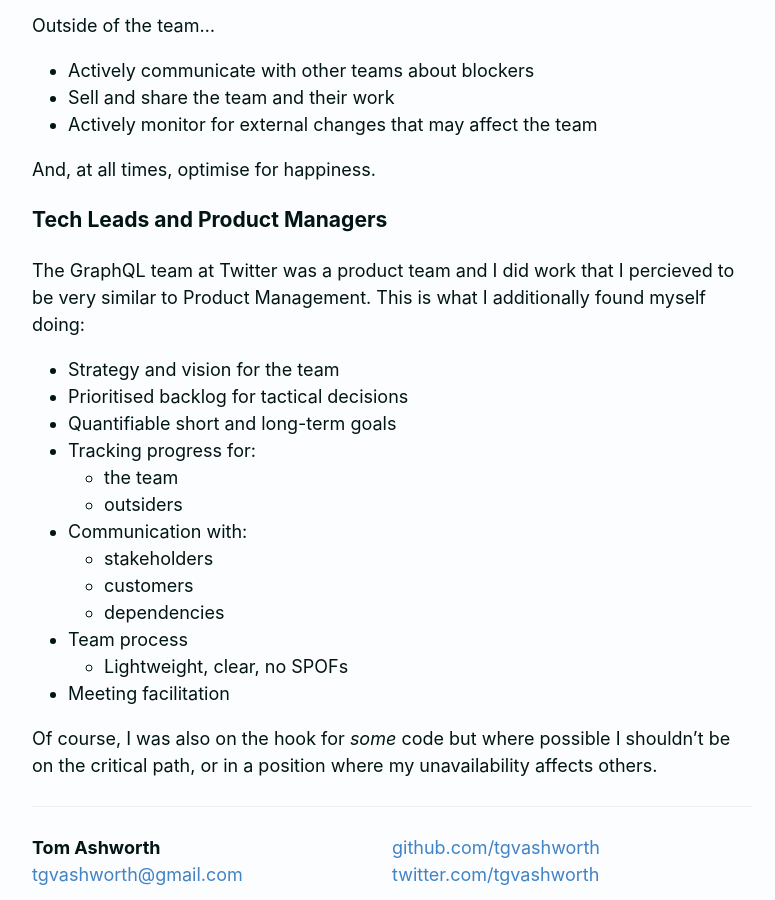
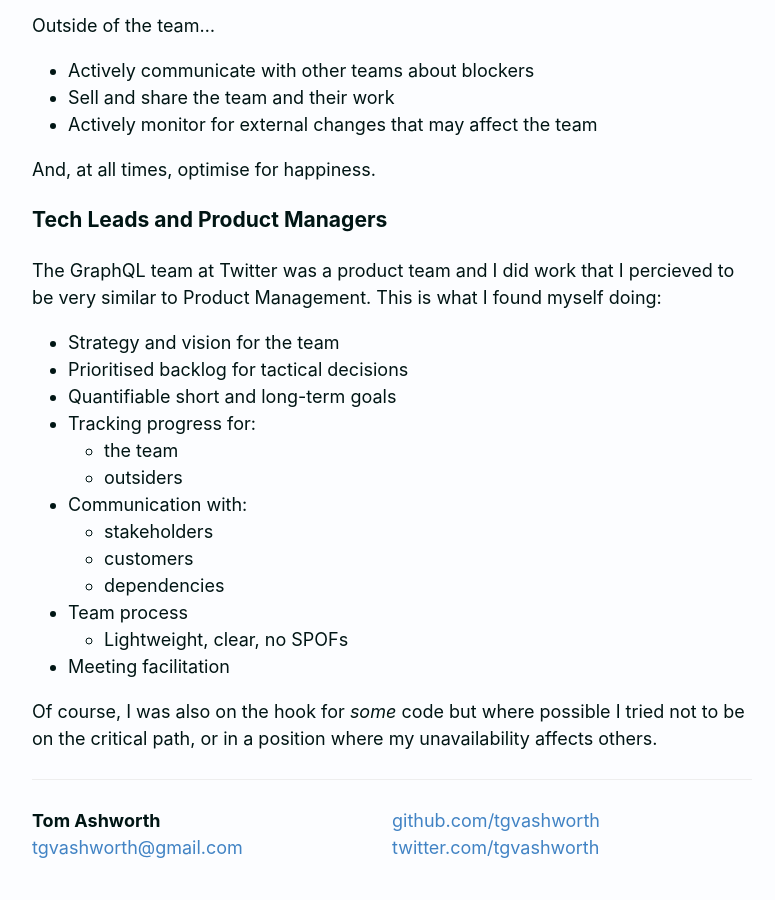
Before and after one commit to tgvashworth/tgvashworth.github.io, a Jekyll site: the page built from _posts/2016-07-20-technical-lead.md, in a window 1280 px wide and 900 px high, scrolled down 1405 px. Shown: the whole window, without its empty margins (248-1023 px from the left). Built offline with Jekyll 4.4.1, drawn with Linux system fonts in a browser that asks for light colours; some of the changed text lies outside the part shown.

Commit message:
Update 2016-07-20-technical-lead.md

```diff
--- a/_posts/2016-07-20-technical-lead.md
+++ b/_posts/2016-07-20-technical-lead.md
@@ -10,7 +10,7 @@ After that came tech lead (or maybe product manager?) of the GraphQL team at Twi
 
 This post is a sort of check-list: I return to it periodically to make sure that I have recently paid some attention to everything on the list.
 
-I'm now a Principal Software Engineer at [Bulb](bulb), working on our member-facing products and on security.
+I'm now a Principal Software Engineer at [Bulb][bulb], working on our member-facing products and on security.
 
 ### What do I want from a lead?
 
@@ -52,7 +52,7 @@ And, at all times, optimise for happiness.
 
 ### Tech Leads and Product Managers
 
-The GraphQL team at Twitter was a product team and I did work that I percieved to be very similar to Product Management. This is what I additionally found myself doing:
+The GraphQL team at Twitter was a product team and I did work that I percieved to be very similar to Product Management. This is what I found myself doing:
 
 - Strategy and vision for the team
 - Prioritised backlog for tactical decisions
@@ -68,6 +68,6 @@ The GraphQL team at Twitter was a product team and I did work that I percieved t
   - Lightweight, clear, no SPOFs
 - Meeting facilitation
 
-Of course, I was also on the hook for *some* code but where possible I shouldn't be on the critical path, or in a position where my unavailability affects others.
+Of course, I was also on the hook for *some* code but where possible I tried not to be on the critical path, or in a position where my unavailability affects others.
 
 [bulb]: https://bulb.co.uk
```
Also changed, not shown: other parts of _posts/2016-07-20-technical-lead.md (+1 -1 lines).
